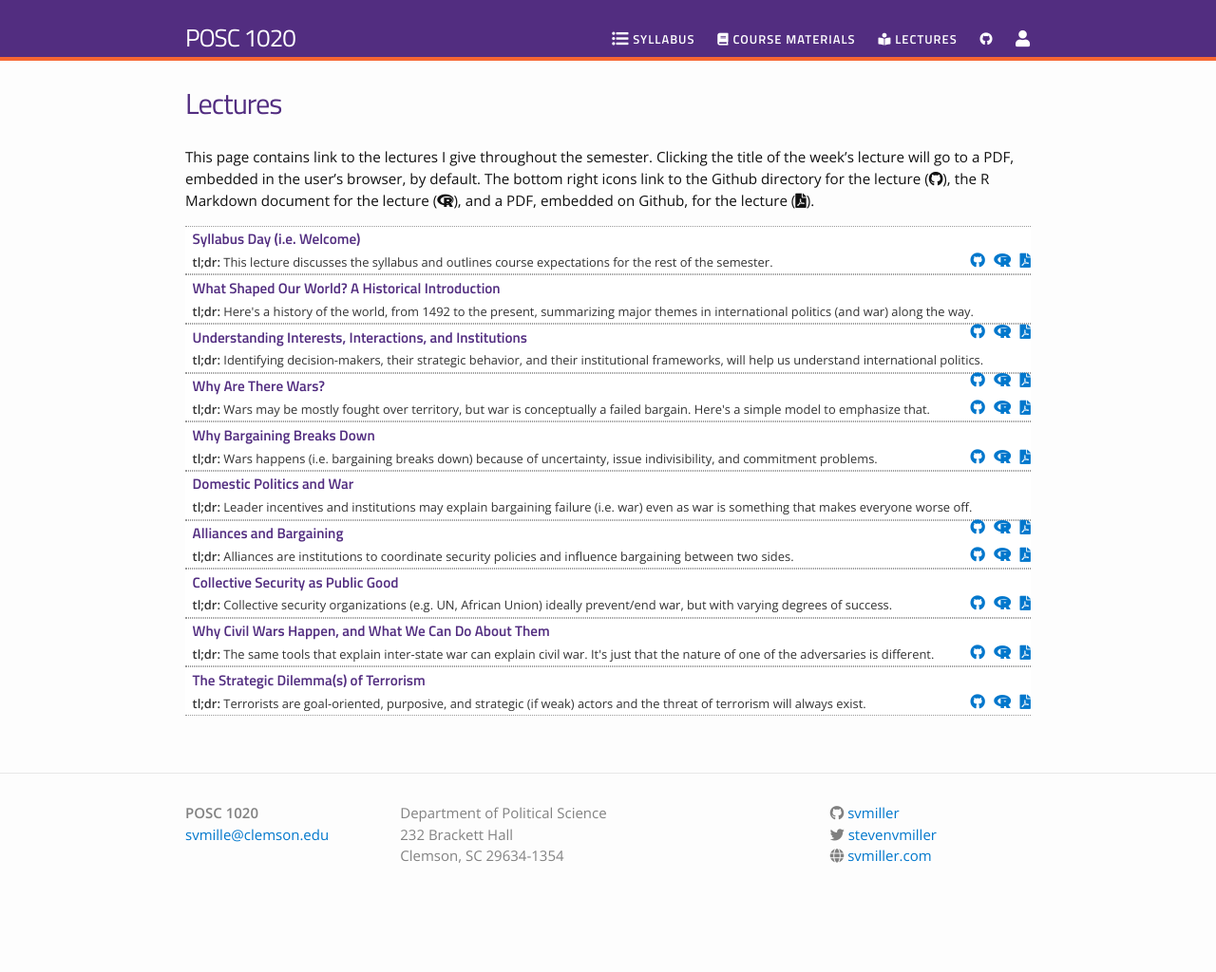
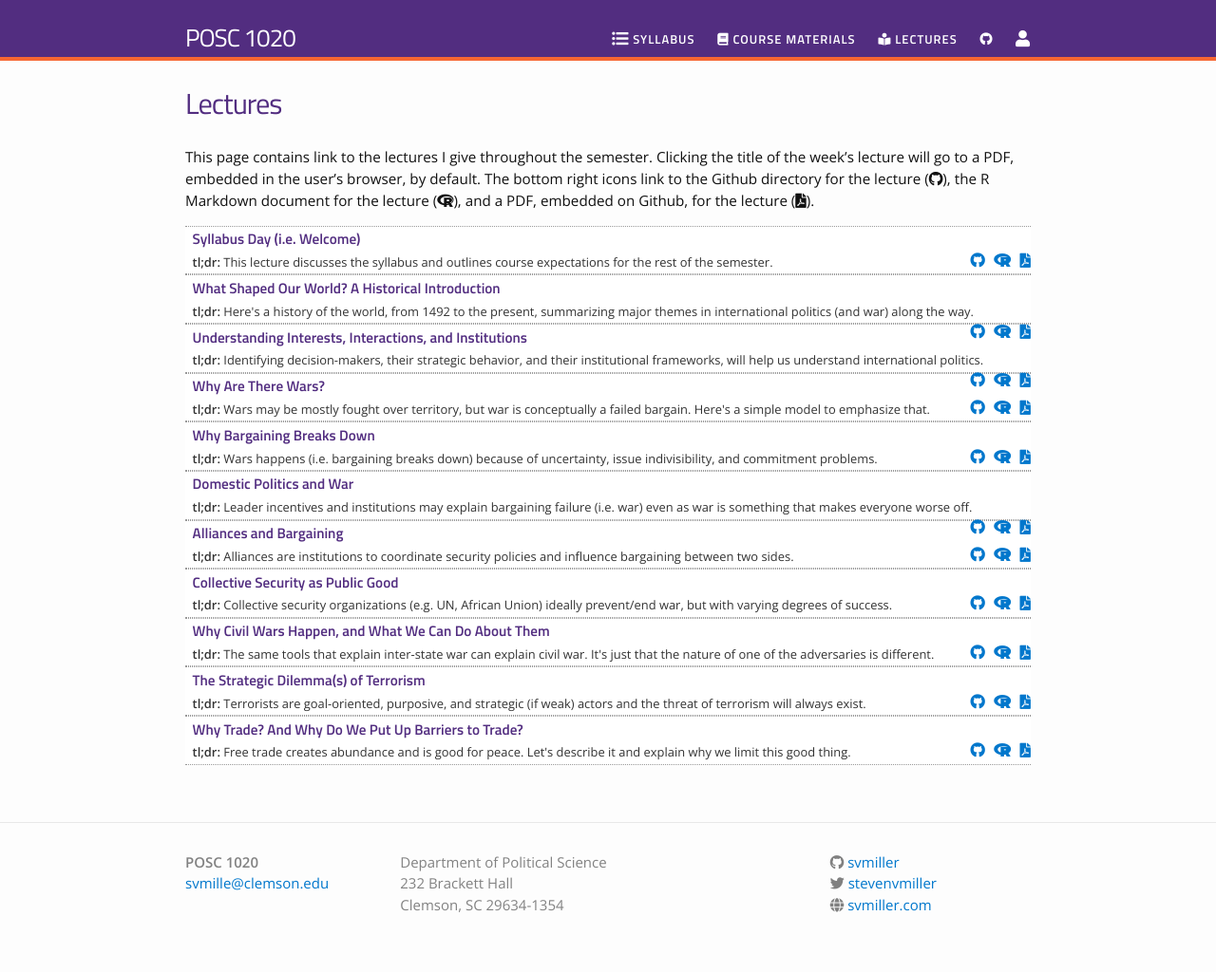
Before and after one commit to svmiller/posc1020, a Jekyll site: the page built from lectures.md, in a window 1280 px wide. Shown: the whole page at 95% size. Built offline with Jekyll 4.4.1, drawn with Linux system fonts in a browser that asks for light colours; nearby versions of some CDN libraries; before the commit the page ends 973 px from its top, so only the background shows below that.

Commit message:
add trade-1

```diff
--- a/_data/lectures.yml
+++ b/_data/lectures.yml
@@ -47,3 +47,8 @@
   filename: terrorism
   dirname: terrorism
   tldr: "Terrorists are goal-oriented, purposive, and strategic (if weak) actors and the threat of terrorism will always exist."
+
+- title: "Why Trade? And Why Do We Put Up Barriers to Trade?"
+  filename: trade-1
+  dirname: trade-1
+  tldr: "Free trade creates abundance and is good for peace. Let's describe it and explain why we limit this good thing."
```
